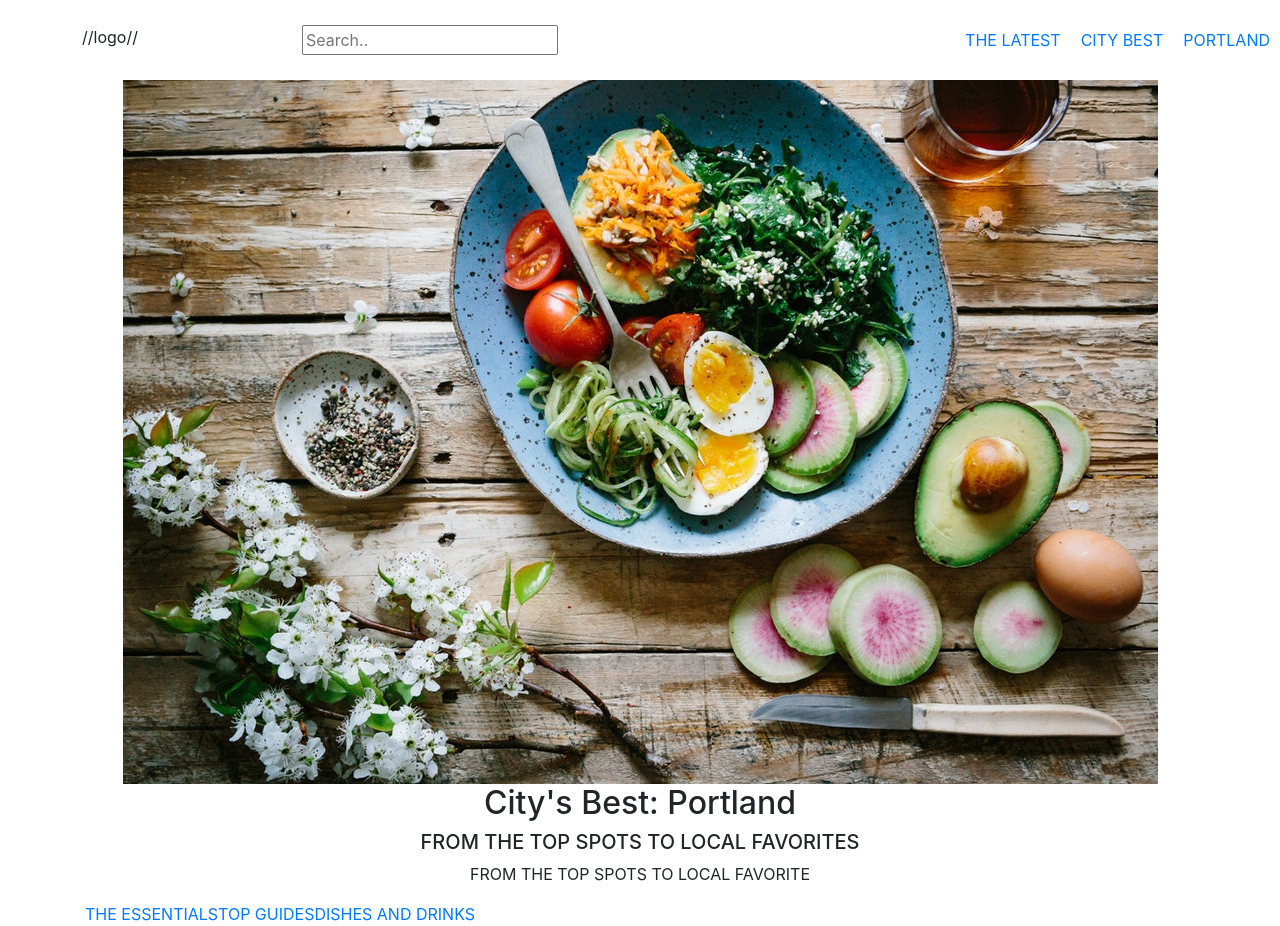
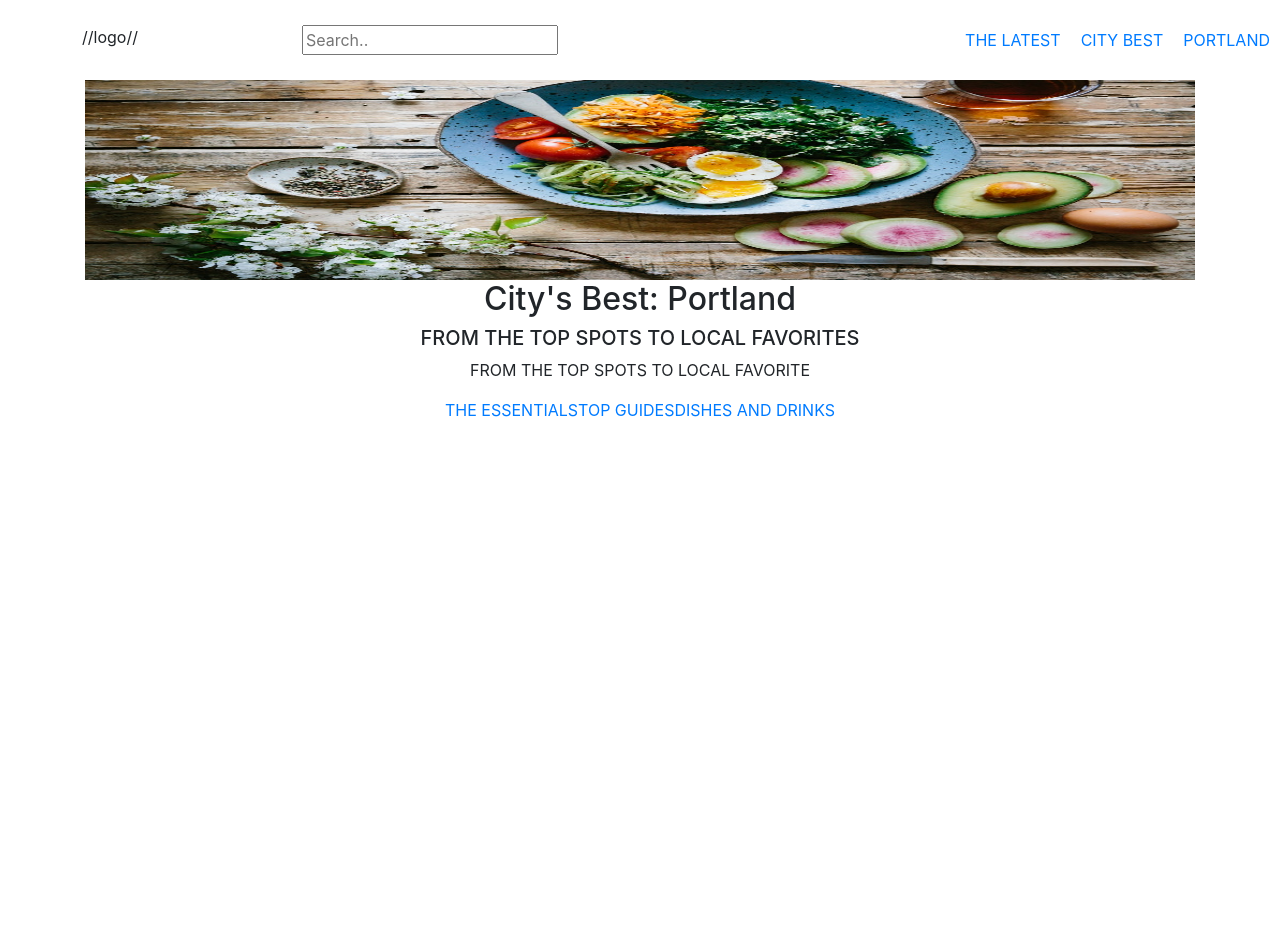
Before and after one commit to ko1h/angular-clone, an Angular app: page / in a window 1280 px wide. After the commit the page ends 800 px from the top, so only its background shows below. Built offline with nearby package versions, Linux system fonts and the light colour scheme.

Commit message:
fixing img size issue in main header

```diff
--- a/src/app/main/main.component.css
+++ b/src/app/main/main.component.css
@@ -2,3 +2,11 @@
   width: 100%;
   text-align: center;
 }
+.food {
+  width: 100%;
+}
+#foodImg {
+  width: 100%;
+  height: 200px;
+  background-size: contain;
+}
--- a/src/app/main/main.component.html
+++ b/src/app/main/main.component.html
@@ -1,7 +1,8 @@
+<div class="container">
   <div class="mainArea">
     <div class="mainHeader">
       <div class="food">
-      <img src="../assets/img/food.jpeg" alt="door">
+        <img id="foodImg" src="../assets/img/food.jpeg" alt="door">
       </div>
       <div class="portland">
         <!-- art logo -->
@@ -10,8 +11,6 @@
         <p>FROM THE TOP SPOTS TO LOCAL FAVORITE</p>
       </div>
     </div>
-</div>
-<div class="container">
     <div class="divMain">
       <a href="#">THE ESSENTIALS</a>
       <a href="#">TOP GUIDES</a>
@@ -30,3 +29,4 @@
 
     </div>
   </div>
+</div>
```
Lines whose indentation alone changed are shown as unchanged.
